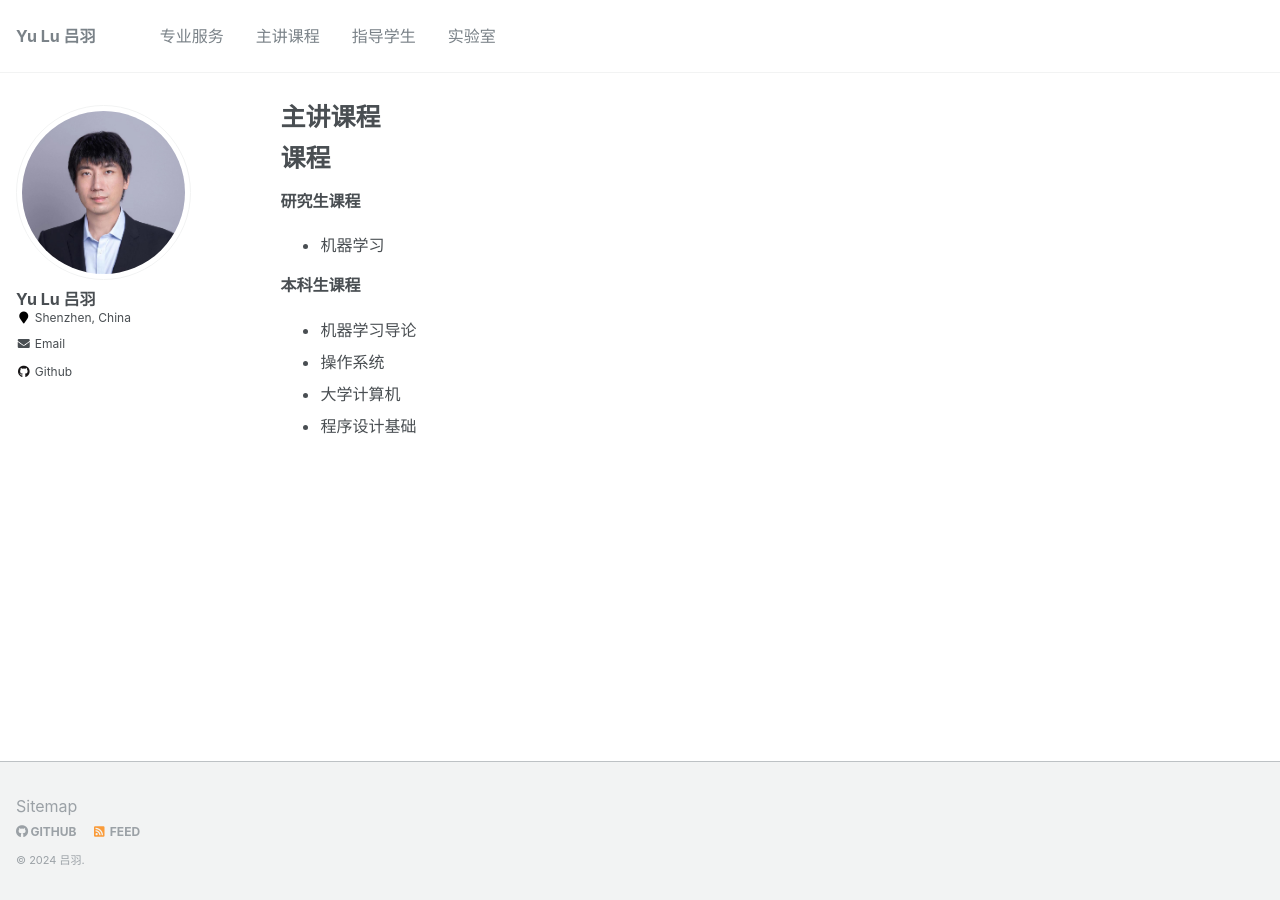
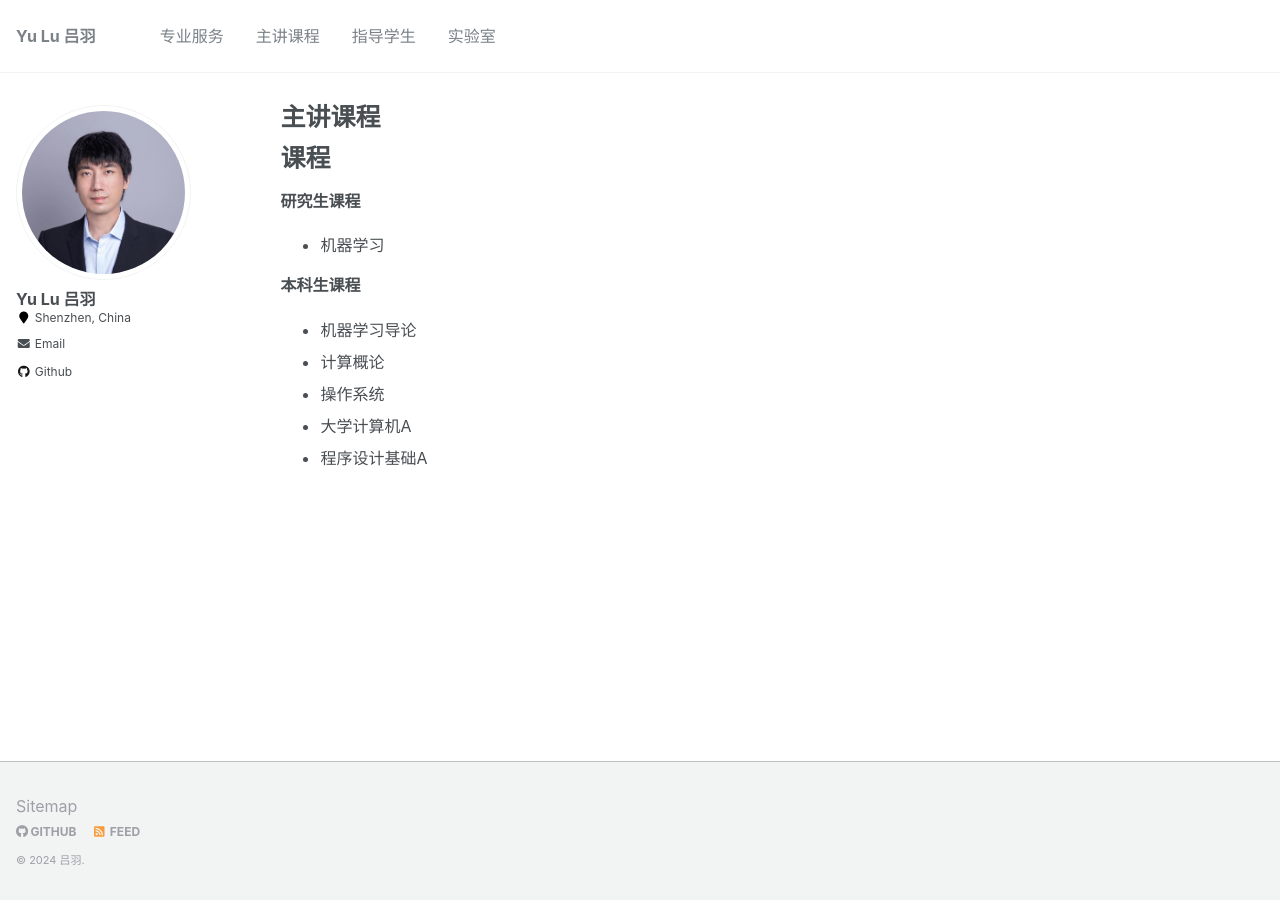
Before and after one commit to YukariUmezawa/lvyu.github.io, a Jekyll site: the page built from _pages/lesson.md, in a window 1280 px wide. Built offline with Jekyll 4.4.1, drawn with Linux system fonts in a browser that asks for light colours.

Commit message:
Update lesson.md

```diff
--- a/_pages/lesson.md
+++ b/_pages/lesson.md
@@ -13,6 +13,7 @@ author_profile: true
 
 **本科生课程**
 -  机器学习导论
+-  计算概论
 -  操作系统
--  大学计算机
--  程序设计基础
+-  大学计算机A
+-  程序设计基础A
```
